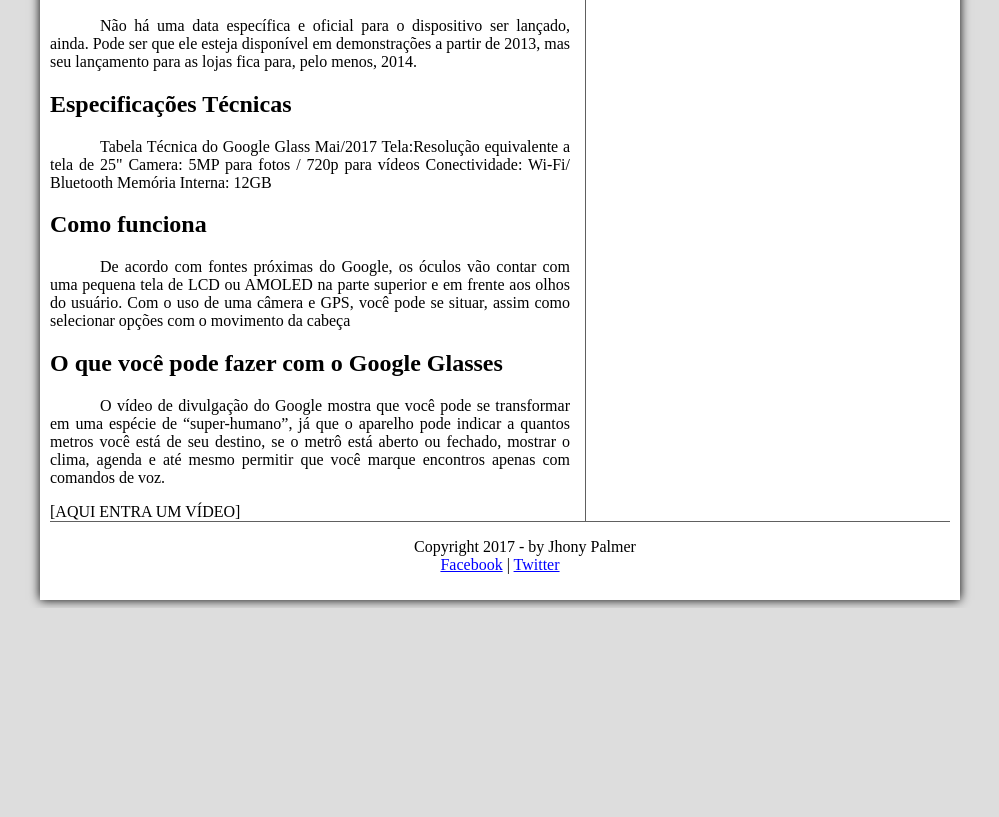
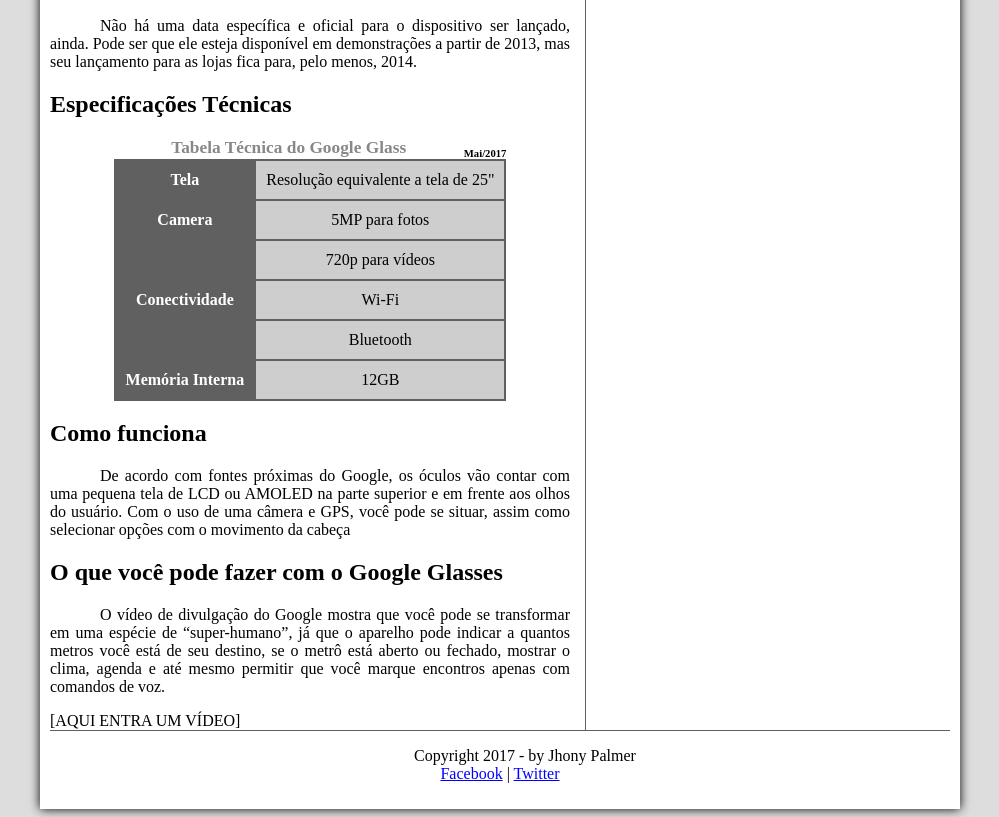
Before and after one commit to jhonypalmer/cursoemvideo-HTML5, a plain HTML site: page projeto-glass-html5/index.html in a window 1280 px wide. Shown: the part 920-1737 px from the top of the page, without its empty margins (140-1139 px from the left). Before the commit the page ends 1528 px from the top, so only its background shows below. Drawn offline with Linux system fonts and the light colour scheme.

Commit message:
Tabelas em HTML e Estilos CSS para Tabelas
Inclusão de tabelas HTML e Atualização dos Estilos CSS para as Tabelas
HTML.

```diff
--- a/projeto-glass-html5/_css/estilo.css
+++ b/projeto-glass-html5/_css/estilo.css
@@ -134,6 +134,45 @@ section#corpo {
     padding-right: 15px;
 }
 
+table#tabelaspec {
+    border: 1px solid #606060;
+    border-spacing: 0px;
+    margin-left: auto;
+    margin-right: auto;
+}
+
+table#tabelaspec td {
+    border: 1px solid #606060;
+    padding: 10px;
+    text-align: center;
+    vertical-align: middle;
+}
+
+table#tabelaspec td.ce {
+    color: #ffffff;
+    background-color: #606060;
+    vertical-align: top;
+    font-weight: bold;
+}
+
+table#tabelaspec td.cd {
+    background-color: #cecece;
+}
+
+table#tabelaspec caption {
+    color: #888888;
+    font-size: 13pt;
+    font-weight: bold;
+}
+
+table#tabelaspec caption span {
+    display: block;
+    float: right;
+    color: #000000;
+    font-size: 8pt;
+    margin-top: 10px;
+}
+
 aside#lateral {
     display: block;
     width: 350px;
--- a/projeto-glass-html5/index.html
+++ b/projeto-glass-html5/index.html
@@ -68,14 +68,18 @@
             </p>
 
             <h1>Especificações Técnicas</h1>
-            <p>
-                Tabela Técnica do Google Glass Mai/2017
+            <table id="tabelaspec">
+                <caption>
+                    Tabela Técnica do Google Glass <span>Mai/2017</span>
+                </caption>
 
-                Tela:Resolução equivalente a tela de 25"
-                Camera: 5MP para fotos / 720p para vídeos
-                Conectividade: Wi-Fi/ Bluetooth
-                Memória Interna: 12GB
-            </p>
+                <tr><td class="ce">Tela</td><td class="cd">Resolução equivalente a tela de 25"</td></tr>
+                <tr><td rowspan="2" class="ce">Camera</td><td class="cd">5MP para fotos</td></tr>
+                <tr><td class="cd">720p para vídeos</td></tr>
+                <tr><td rowspan="2" class="ce">Conectividade</td><td class="cd">Wi-Fi</td></tr>
+                <tr><td class="cd">Bluetooth</td></tr>
+                <tr><td class="ce">Memória Interna </td><td class="cd">12GB</td></tr>
+            </table>
 
             <h1>Como funciona</h1>
             <p>
```
